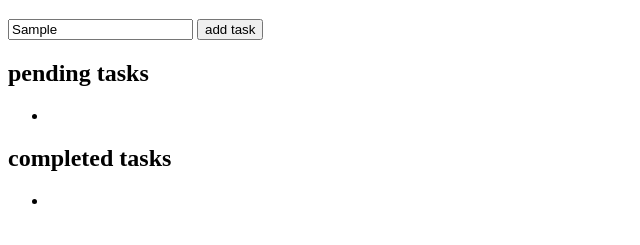
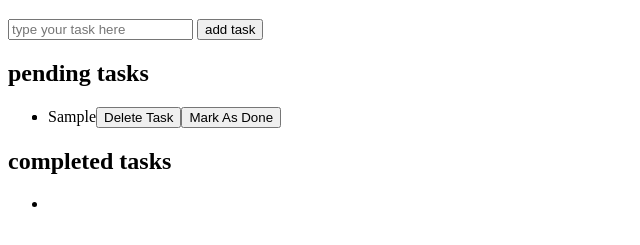
Before and after one commit to brianitira1/meta, a website: page todoApp.html in a window 1280 px wide. Both pictures are taken after typing "Sample" into the empty fields and a click on the button "add task". Shown: the part 61-306 px from the top of the page, without its empty margins (0-640 px from the left). Drawn offline with Linux system fonts and the light colour scheme.

Commit message:
done with the todo app, will add more features later

```diff
--- a/index.js
+++ b/index.js
@@ -8,7 +8,7 @@ app.use(express.static("./"));
 app.use(cors());
 
 app.get("/", function (req, res) {
-  res.sendFile(path.resolve("expenseTracker.html"));
+  res.sendFile(path.resolve("todoApp.html"));
 });
 
 const PORT = process.env.PORT || 3000;
--- a/todoApp.html
+++ b/todoApp.html
@@ -15,7 +15,7 @@
             <div>
                 <h2>pending tasks</h2>
                 <ul>
-                    <li id="PendingTasks"></li>
+                    <li id="pendingtasks"></li>
                 </ul>
             </div>
 
--- a/todoApp.js
+++ b/todoApp.js
@@ -1,21 +1,76 @@
 class TodoApp {
   constructor(TaskInputField, TaskAddButton) {
     this.PendingTasks = [];
+    this.CompletedTasks = [];
     this.TaskInputField = TaskInputField;
     this.TaskAddButton = TaskAddButton;
+    this.AddTaskmd();
   }
 
   AddTaskmd() {
-    this.TaskAddButton.addEventListener("click", function () {
-      let PendingTaskText = this.TaskInputField.trim();
+    this.TaskAddButton.addEventListener("click", () => {
+      let PendingTaskText = this.TaskInputField.value.trim();
 
-      if (PendingTaskText === "") {
+      if (PendingTaskText !== "") {
         this.PendingTasks.push(PendingTaskText);
         this.TaskInputField.value = "";
+
+        this.UpdateUI();
       } else {
         alert("please input a task ");
       }
     });
+  }
+
+  UpdateUI() {
+    let PendingTaskList = document.getElementById("pendingtasks");
+    PendingTaskList.innerHTML = "";
+
+    this.PendingTasks.forEach((task) => {
+      let TaskItem = document.createElement("li");
+      TaskItem.innerText = task;
+
+      let TaskDeleteButton = document.createElement("button");
+      TaskDeleteButton.textContent = "Delete Task";
+
+      TaskDeleteButton.addEventListener("click", () => {
+        let index = this.PendingTasks.indexOf(task);
+        this.DeletePendingTask(index);
+      });
+
+      let MarkAsDoneButton = document.createElement("button");
+      MarkAsDoneButton.textContent = "Mark As Done";
+
+      MarkAsDoneButton.addEventListener("click", () => {
+        let index = this.PendingTasks.indexOf(task);
+        this.MarkTaskAsDone(index);
+      });
+
+      TaskItem.appendChild(TaskDeleteButton);
+      TaskItem.appendChild(MarkAsDoneButton);
+      PendingTaskList.appendChild(TaskItem);
+    });
+
+    let CompletedTaskList = document.getElementById("completedtasks");
+    CompletedTaskList.innerHTML = "";
+
+    this.CompletedTasks.forEach((task) => {
+      let CompletedTask = document.createElement("li");
+      CompletedTask.innerText = task;
+      CompletedTaskList.appendChild(CompletedTask);
+    });
+  }
+
+  DeletePendingTask(index) {
+    this.PendingTasks.splice(index, 1);
+    this.UpdateUI();
+  }
+
+  MarkTaskAsDone(index) {
+    let taskToMove = this.PendingTasks[index];
+    this.PendingTasks.splice(index, 1);
+    this.CompletedTasks.push(taskToMove);
+    this.UpdateUI();
   }
 }
 
```
